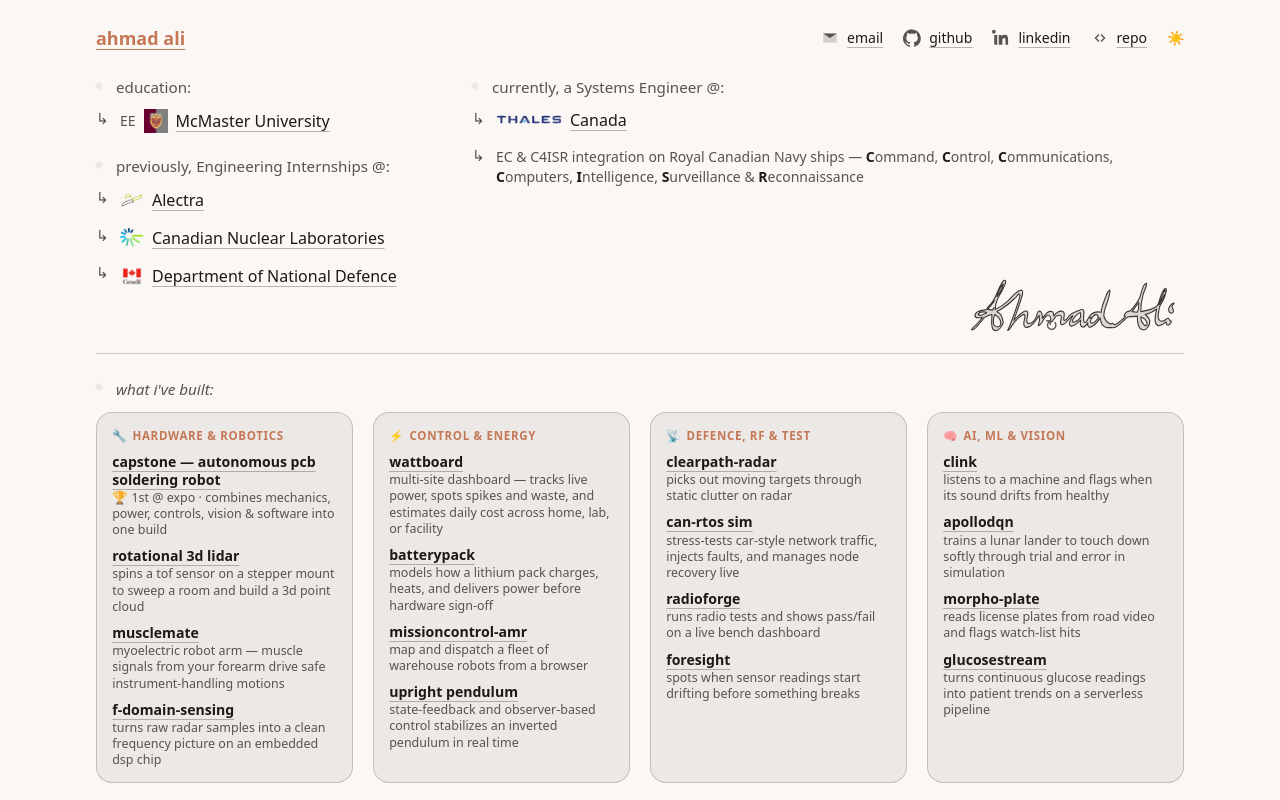
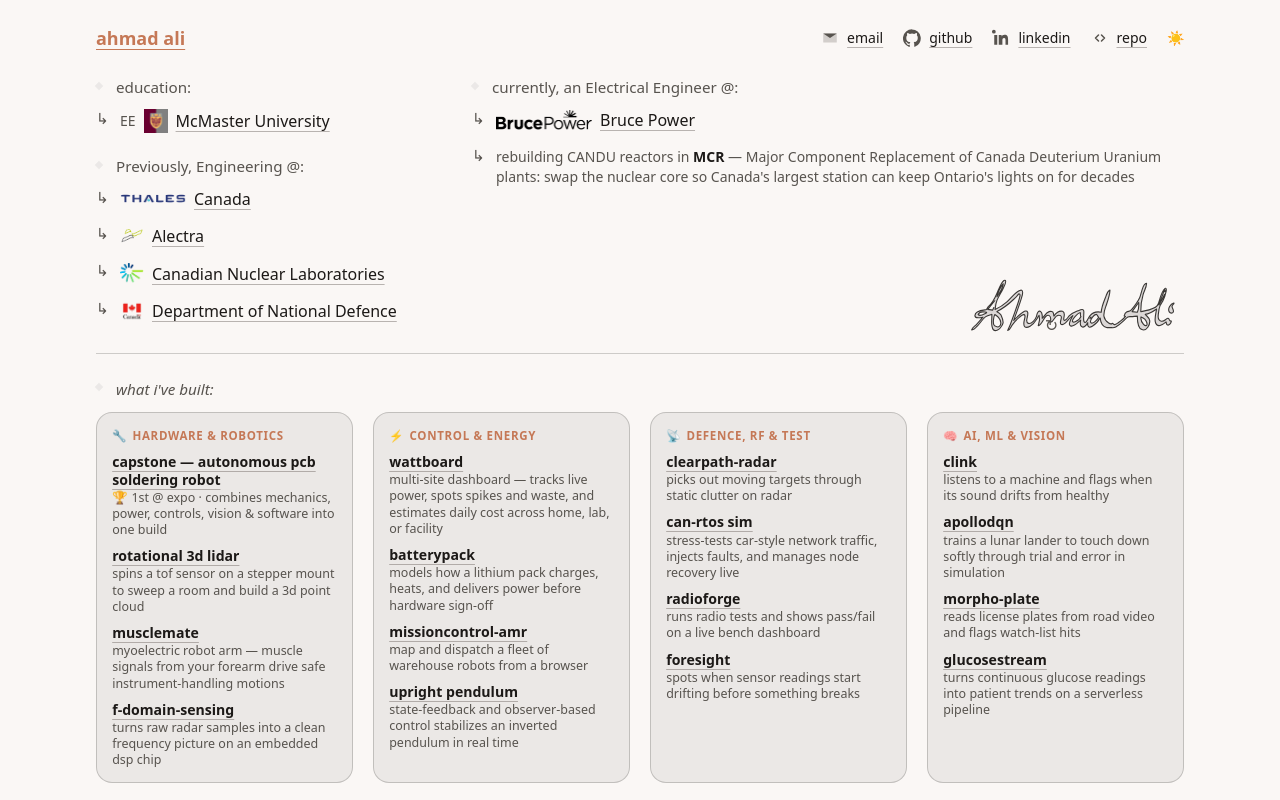
Before and after one commit to chaffybird56/portfolio, a Next.js app: page / in a window 1280 px wide. Shown: the top 800 px of the page. Built offline with nearby package versions, Linux system fonts and the light colour scheme.

Commit message:
Portfolio: current role at Bruce Power, Thales in previously
Move Thales under Previously, Engineering, and put Bruce Power in the current slot with an MCR/CANDU punchline and official logo.

```diff
--- a/src/app/components/Currently.js
+++ b/src/app/components/Currently.js
@@ -5,38 +5,35 @@
 export default function Currently() {
   return (
     <section className="timeline-block">
-      <div className="section-line">currently, a Systems Engineer @:</div>
+      <div className="section-line">currently, an Electrical Engineer @:</div>
       <ul className="timeline-list">
         <li className="li-row">
           <span className="li-arrow">↳</span>
           <span className="inline-logo">
             <Image
-              src="/logos/thales.png"
-              alt="Thales logo"
-              width={88}
+              src="/logos/bruce-power.png"
+              alt="Bruce Power logo"
+              width={120}
               height={24}
-              className="logo-wordmark logo-thales object-contain"
+              className="logo-wordmark logo-bruce object-contain"
             />
             <Link
-              href="https://www.thalesgroup.com/en/countries/europe/canada"
+              href="https://www.brucepower.com/"
               target="_blank"
               className="u-anim-static font-medium"
             >
-              Canada
+              Bruce Power
             </Link>
           </span>
         </li>
         <li className="li-row li-row-detail">
           <span className="li-arrow">↳</span>
           <span className="li-detail">
-            EC &amp; C4ISR integration on Royal Canadian Navy ships —{" "}
-            <span className="li-detail-accent">C</span>ommand,{" "}
-            <span className="li-detail-accent">C</span>ontrol,{" "}
-            <span className="li-detail-accent">C</span>ommunications,{" "}
-            <span className="li-detail-accent">C</span>omputers,{" "}
-            <span className="li-detail-accent">I</span>ntelligence,{" "}
-            <span className="li-detail-accent">S</span>urveillance &amp;{" "}
-            <span className="li-detail-accent">R</span>econnaissance
+            rebuilding CANDU reactors in{" "}
+            <span className="li-detail-accent">MCR</span> — Major Component
+            Replacement of Canada Deuterium Uranium plants: swap the nuclear
+            core so Canada&apos;s largest station can keep Ontario&apos;s lights
+            on for decades
           </span>
         </li>
       </ul>
--- a/src/app/components/Previously.js
+++ b/src/app/components/Previously.js
@@ -3,6 +3,14 @@
 import Link from "next/link";
 
 const items = [
+  {
+    name: "Canada",
+    logo: "/logos/thales.png",
+    url: "https://www.thalesgroup.com/en/countries/europe/canada",
+    logoClass: "logo-wordmark logo-thales object-contain",
+    width: 88,
+    height: 24,
+  },
   { name: "Alectra", logo: "/logos/alectra.png", url: "https://alectrautilities.com/company-overview" },
   { name: "Canadian Nuclear Laboratories", logo: "/logos/cnl.png", url: "https://www.cnl.ca/" },
   { name: "Department of National Defence", logo: "/logos/canada.png", url: "https://www.canada.ca/en/department-national-defence.html" },
@@ -11,13 +19,19 @@
 export default function Previously() {
   return (
     <section className="timeline-block">
-      <div className="section-line">previously, Engineering Internships @:</div>
+      <div className="section-line">Previously, Engineering @:</div>
       <ul className="timeline-list">
         {items.map((it) => (
           <li key={it.name} className="li-row">
             <span className="li-arrow">↳</span>
             <span className="inline-logo">
-              <Image src={it.logo} alt={`${it.name} logo`} width={24} height={24} className="logo-24 object-contain" />
+              <Image
+                src={it.logo}
+                alt={`${it.name} logo`}
+                width={it.width ?? 24}
+                height={it.height ?? 24}
+                className={it.logoClass ?? "logo-24 object-contain"}
+              />
               <Link href={it.url} target="_blank" className="u-anim-static font-medium">{it.name}</Link>
             </span>
           </li>
--- a/src/app/globals.css
+++ b/src/app/globals.css
@@ -208,6 +208,9 @@
 html[data-theme="dark"] .logo-thales{
   filter:brightness(1.45) contrast(1.05);
 }
+html[data-theme="light"] .logo-bruce{
+  filter:invert(1);
+}
 .inline-logo{ @apply inline-flex items-center gap-2; }
 
 /* header */
```
Also changed, not shown: public/logos/bruce-power.png (added).
